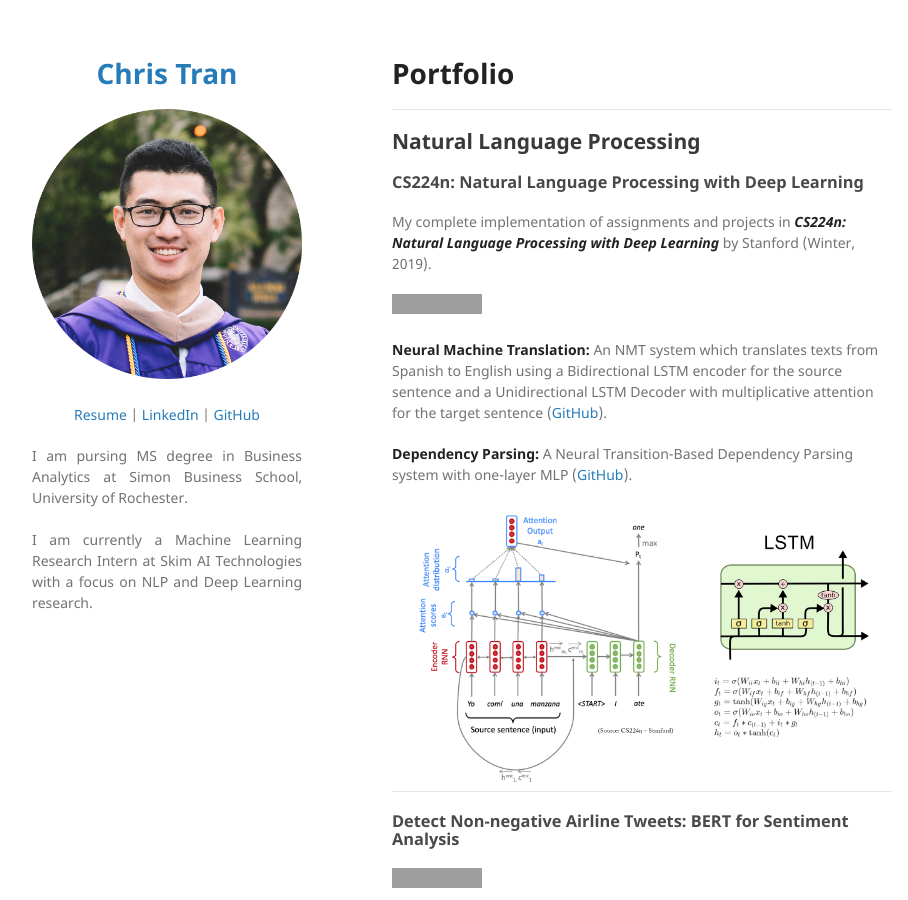
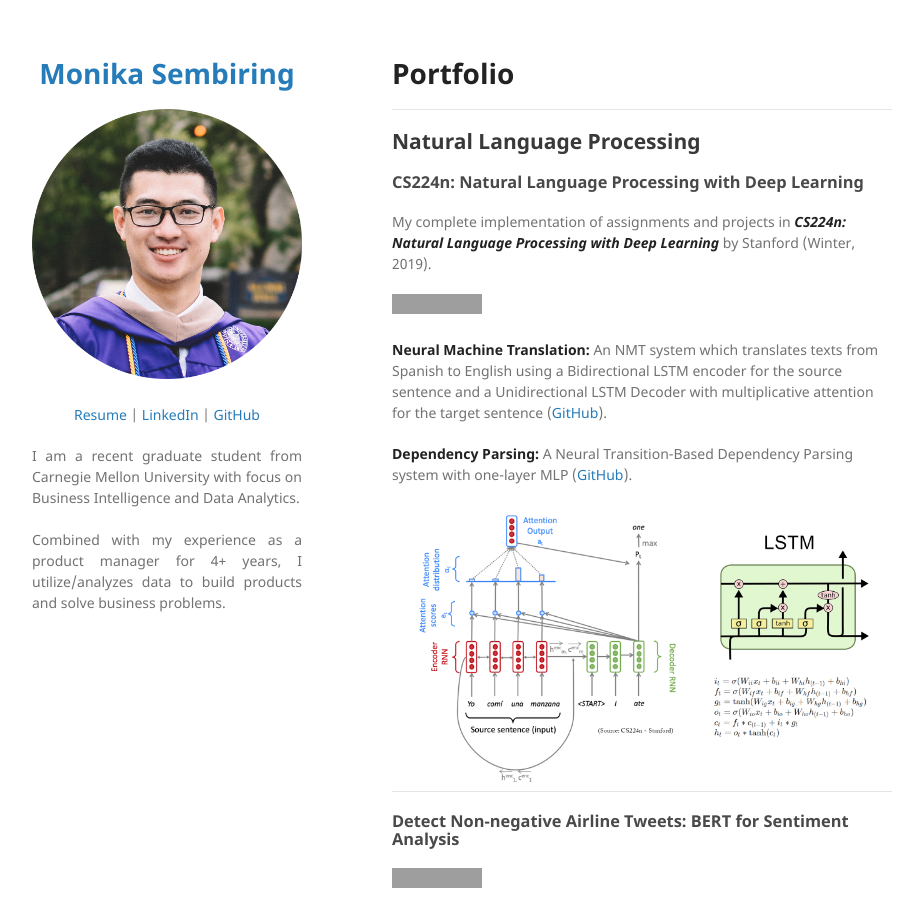
Before and after one commit to monikasembiring/monikasembiring.github.io, a Jekyll site: the page built from index.md, in a window 1280 px wide and 900 px high. Shown: the whole window, without its empty margins (178-1086 px from the left). Built offline with Jekyll 4.4.1, drawn with Linux system fonts in a browser that asks for light colours; our own code applies the rules of GitHub Pages for plain Markdown files; grey boxes are pictures that could not be loaded.

Commit message:
Update _config.yml

```diff
--- a/_config.yml
+++ b/_config.yml
@@ -1,18 +1,18 @@
-title: <p align="center"> Chris Tran </p>
+title: <p align="center"> Monika Sembiring </p>
 
 logo: "/images/picture.png?raw=true"
 
 description:
   <p align="center">
   <a href="pdf/resume.pdf">Resume</a> |
-  <a href="https://www.linkedin.com/in/chriskhanhtran/">LinkedIn</a> |
-  <a href="https://github.com/chriskhanhtran">GitHub</a>
+  <a href="https://www.linkedin.com/in/monikasembiring/">LinkedIn</a> |
+  <a href="https://github.com/monikasembiring">GitHub</a>
   </p>
 
   <p align="justify">
-  I am pursing MS degree in Business Analytics at Simon Business School, University of Rochester.
+  I am a recent graduate student from Carnegie Mellon University with focus on Business Intelligence and Data Analytics.
   <br><br>
-  I am currently a Machine Learning Research Intern at Skim AI Technologies with a focus on NLP and Deep Learning research.
+  Combined with my experience as a product manager for 4+ years, I utilize/analyzes data to build products and solve business problems.
   <br><br>
   </p>
 
```
